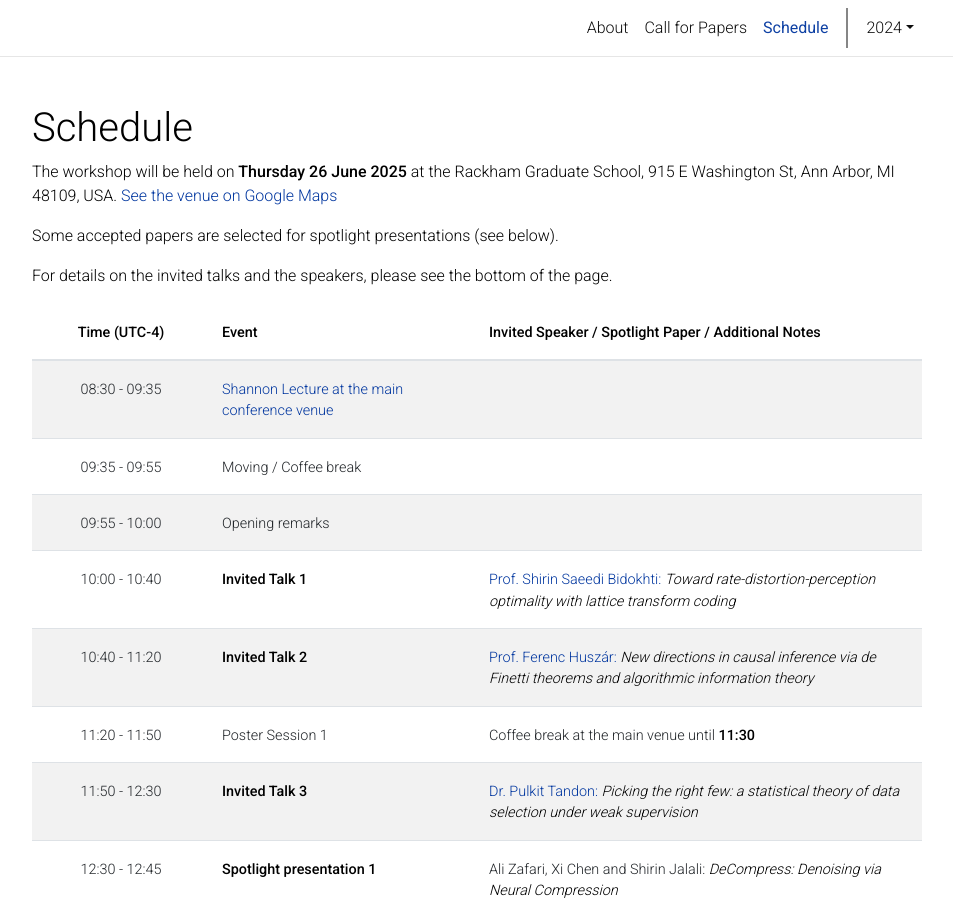
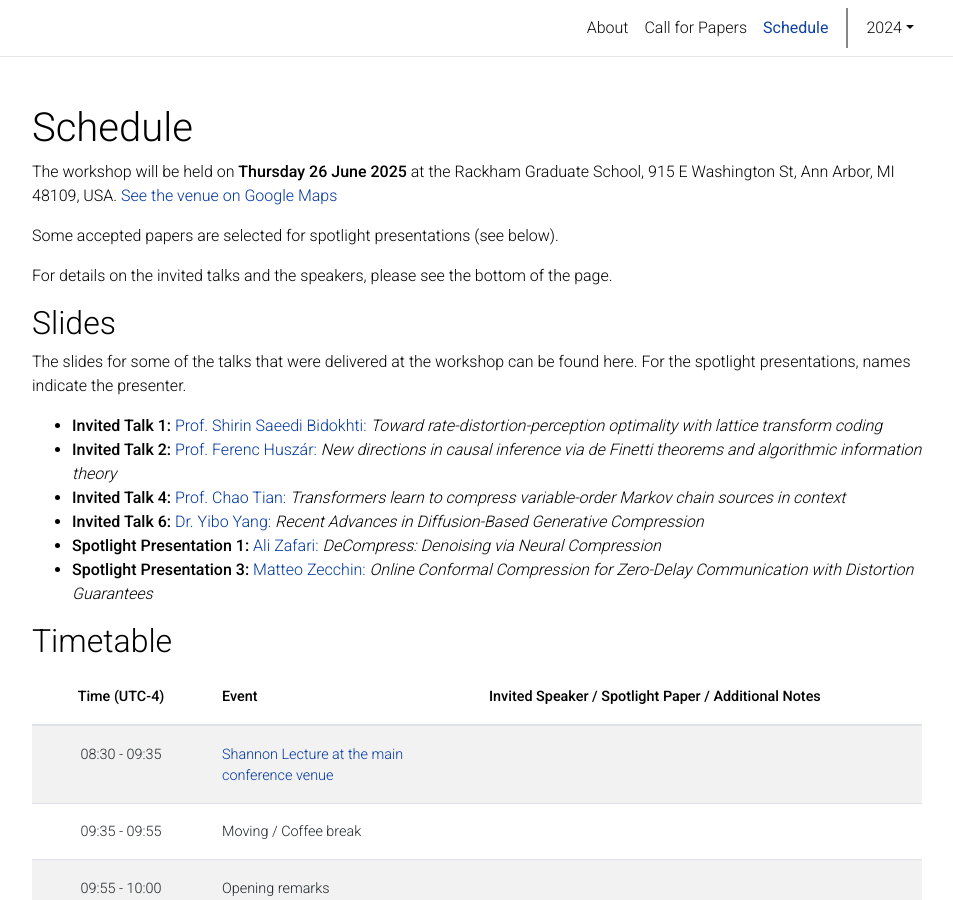
Before and after one commit to learn-to-compress-workshop-isit/learn-to-compress-workshop-isit.github.io, a Jekyll site: the page built from _pages/2025/schedule.md, in a window 1280 px wide and 900 px high. Shown: the whole window, without its empty margins (163-1116 px from the left). Built offline with Jekyll 4.4.1, drawn with Linux system fonts in a browser that asks for light colours; comment, search, counter and statistics services are not loaded; a style sheet for code colours, icons or effects is not loaded.

Commit message:
Added presentation slides

```diff
--- a/_layouts/workshop_2025.html
+++ b/_layouts/workshop_2025.html
@@ -581,5 +581,11 @@ Unnikrishnan Kunnath Ganesan, Giuseppe Durisi, Matteo Zecchin,&nbsp;Petar Popovs
     <h3 class="post-title"><span class="font-weight-bold">Questions</span></h3>
     Contact us at
     <a href=" " target="_blank">learn.to.compress.workshop@gmail.com</a>.
+    <br>
+    <br>
+    <h3 class="post-title"><span class="font-weight-bold">Acknowledgement</span></h3>
+    This workshop was supported in part by the United Kingdom Research and Innovation
+(UKRI) through the Project AI-R (ERC Consolidator Grant) under Grant
+EP/X030806/1
 
   </article>
--- a/_pages/2025/schedule.md
+++ b/_pages/2025/schedule.md
@@ -13,6 +13,17 @@ Some accepted papers are selected for spotlight presentations (see below).
 
 For details on the invited talks and the speakers, please see the bottom of the page.
 
+## Slides
+
+The slides for some of the talks that were delivered at the workshop can be found here. For the spotlight presentations, names indicate the presenter.
+- [**Invited Talk 1:** Prof. Shirin Saeedi Bidokhti: *Toward rate-distortion-perception optimality with lattice transform coding*](/assets/pdf/talk_slides/Shirin_Bidokhti-LearnToCompress.pdf)
+- [**Invited Talk 2:** Prof. Ferenc Huszár: *New directions in causal inference via de Finetti theorems and algorithmic information theory*](/assets/pdf/talk_slides/Ferenc_Huszar-De_Finetti_Causal.pdf)
+- [**Invited Talk 4:** Prof. Chao Tian: *Transformers learn to compress variable-order Markov chain sources in context*](/assets/pdf/talk_slides/Chao_Tian-CTW_TF.pdf)
+- [**Invited Talk 6:** Dr. Yibo Yang: *Recent Advances in Diffusion-Based Generative Compression*](/assets/pdf/talk_slides/Yibo_Yang-ISIT_2025_talk.pdf)
+- [**Spotlight Presentation 1:** Ali Zafari: *DeCompress: Denoising via Neural Compression*](/assets/pdf/talk_slides/Ali_Zafari-decompress_isit_workshop.pdf)
+- [**Spotlight Presentation 3:** Matteo Zecchin: *Online Conformal Compression for Zero-Delay Communication with Distortion Guarantees*](/assets/pdf/talk_slides/Matteo_Zecchin-Online_Conformal_Compression.pdf)
+
+## Timetable
 <style>
 table th:first-of-type {
     width: 20%;
```
Also changed, not shown: 6 other files.
